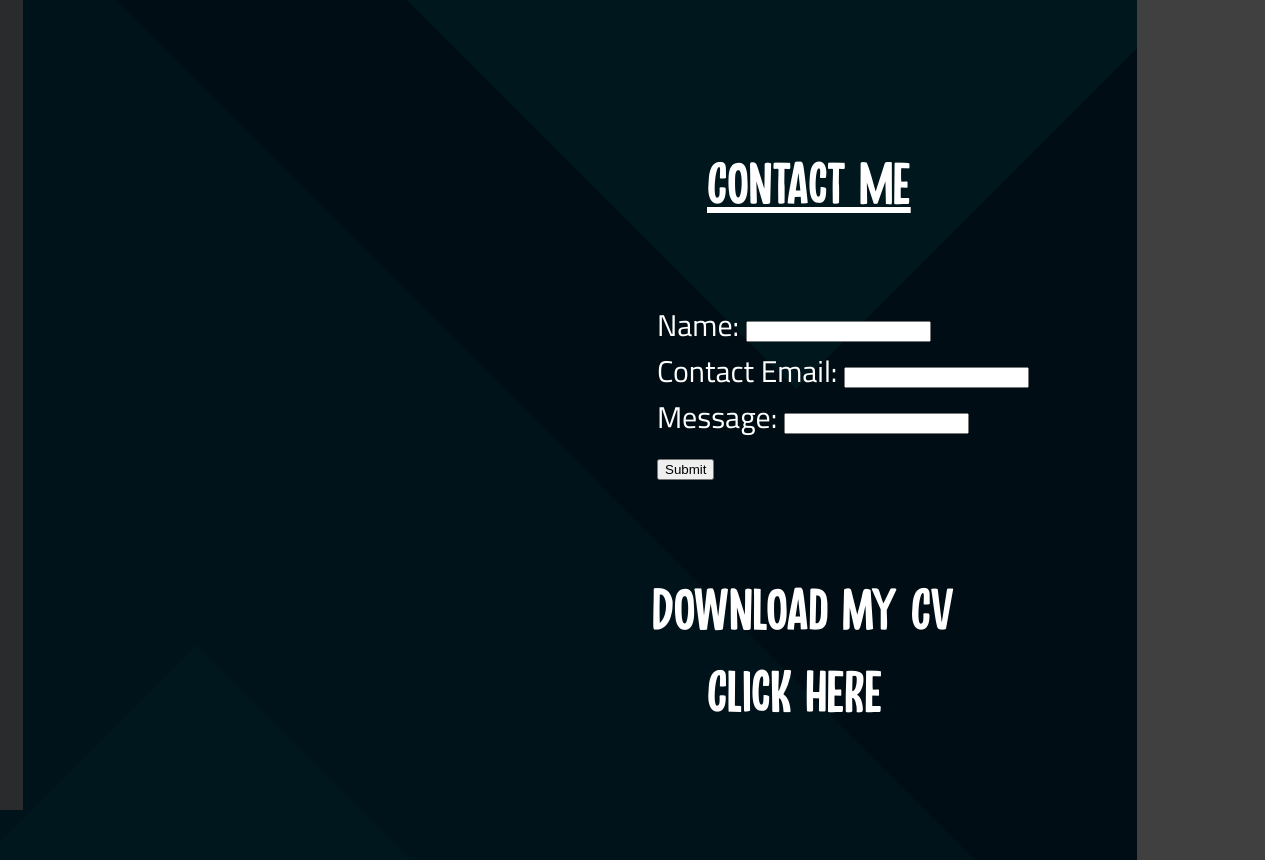
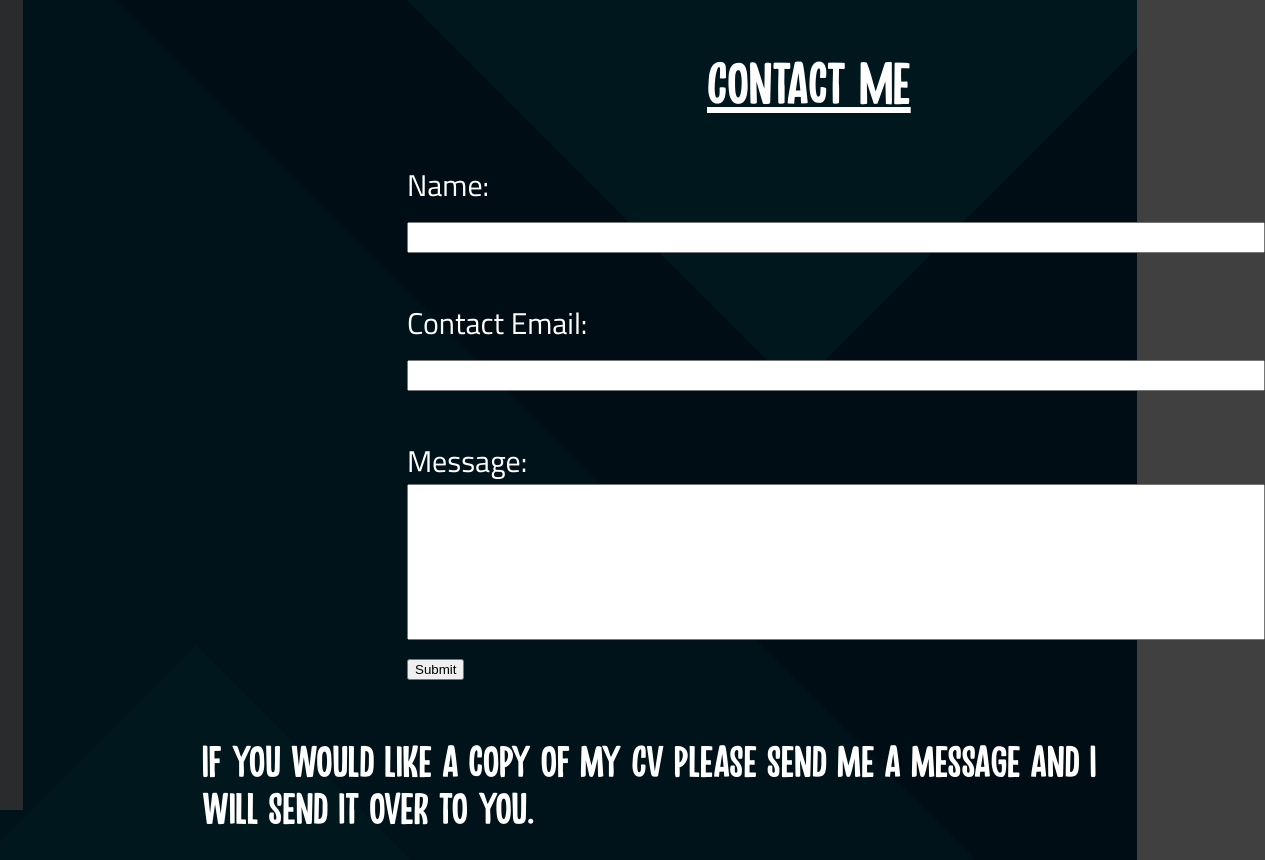
Before and after one commit to Lloyd-King/Portfolio, a plain HTML site: page contact.html in a window 1280 px wide. Shown: the full height of the page, 143-1408 px from the left, 1265 px wide, since content can reach past the window. Drawn offline with nearby package versions, Linux system fonts and the light colour scheme.

Commit message:
Pre-favicon break
Favicons broke the page going to re-attempt

```diff
--- a/contact.html
+++ b/contact.html
@@ -30,25 +30,21 @@
 
             <div class="contactsheet">
                 <form action="mailto:hello@lloydking.net" method="POST" enctype="text/plain">
-                    <label for="name">Name:</label>
-                    <input type="text" id="name" name="name">
-                    <br>
-                    <label for="email">Contact Email:</label>
-                    <input type="email" id="email" name="email">
-                    <br>
-                    <label for="message">Message:</label>
-                    <input type="text" id="message" name="message">
+                    <label for="name">Name:</label><br>
+                    <input type="text" id="name" name="name" style="width:850px; height:25px;">
+                    <br><br>
+                    <label for="email">Contact Email:</label><br>
+                    <input type="email" id="email" name="email" style="width:850px; height:25px;">
+                    <br><br>
+                    <label for="message">Message:</label><br>
+                    <input type="text" id="message" name="message"style="width:850px; height:150px;">
                     <br>
                     <input type="submit" value="Submit">
                 </form>
             </div>
 
             <div class="contact2">
-                Download my CV
-            </div>
-
-            <div class="contact3">
-                Click Here
+                If you would like a copy of my CV please send me a message and I will send it over to you.
             </div>
 
 
--- a/main.css
+++ b/main.css
@@ -548,34 +548,25 @@ a:hover {
     font-size: 60px;
     text-align: middle;
     padding-left: 850px;
-    padding-top: 150px;
+    padding-top: 50px;
     text-decoration: underline;
 }
 
 .contact2 {
     font-family: troutbeck_demoregular;
     color: #fff;
-    font-size: 60px;
+    font-size: 45px;
     text-align: middle;
-    padding-left: 795px;
-    padding-top: 90px;
-}
-
-.contact3 {
-    font-family: troutbeck_demoregular;
-    color: #fff;
-    font-size: 60px;
-    text-align: middle;
-    padding-left: 850px;
-    padding-top: 20px;
+    padding-left: 345px;
+    padding-top: 50px;
 }
 
 .contactsheet {
     font-family: titreg;
     color: #fff;
     font-size: 30px;
-    padding-left: 800px;
-    padding-top: 90px;
+    padding-left: 550px;
+    padding-top: 50px;
 }
 
 .WebContainer {
```
Also changed, not shown: favicon/android-chrome-192x192.png (deleted), favicon/android-chrome-512x512.png (deleted), favicon/apple-touch-icon.png (deleted), favicon/favicon-16x16.png (deleted), favicon/favicon-32x32.png (deleted), favicon/favicon.ico (deleted), favicon/site.webmanifest (deleted).
